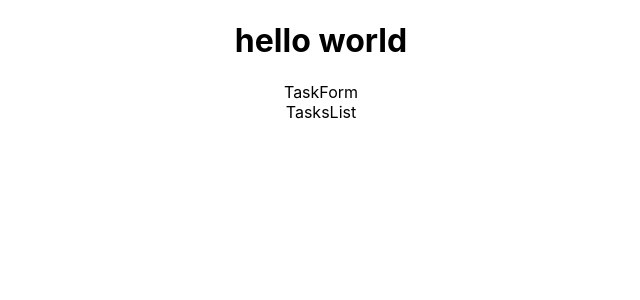
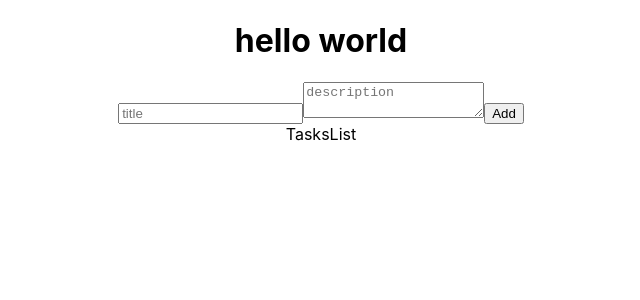
Before and after one commit to juliswer/react-toolkit-practise, a React (Create React App) app: page / in a window 1280 px wide. Shown: the top 300 px of the page, without its empty margins (319-959 px from the left). Built offline with nearby package versions, Linux system fonts and the light colour scheme.

Commit message:
uploading the state and payload

```diff
--- a/src/components/TaskForm.js
+++ b/src/components/TaskForm.js
@@ -1,11 +1,56 @@
-import { useSelector } from "react-redux";
+import React from "react";
+import { useSelector, useDispatch } from "react-redux";
 
 function TaskForm() {
   const tasks = useSelector((state) => state.tasks);
+  const dispatch = useDispatch();
 
-  console.log(`TaskForm: tasks: ${tasks}`);
+  const [task, setTask] = React.useState({
+    id: "",
+    title: "",
+    description: "",
+  });
 
-  return <div>TaskForm</div>;
+  const handleChange = (e) => {
+    const id = Date.now();
+    const taskFound = tasks.find((task) => (task.id = id));
+    if (!taskFound) {
+      setTask({
+        ...task,
+        [e.target.name]: e.target.value,
+        id,
+      });
+    } else {
+      alert("Task already exists, please try again later");
+    }
+  };
+
+  const handleSubmit = (e) => {
+    e.preventDefault();
+    dispatch({
+      type: "ADD_TASK",
+      payload: task,
+    });
+  };
+
+  return (
+    <form onSubmit={handleSubmit}>
+      <input
+        type="text"
+        placeholder="title"
+        name="title"
+        onChange={handleChange}
+      />
+
+      <textarea
+        name="description"
+        placeholder="description"
+        onChange={handleChange}
+      ></textarea>
+
+      <button type="submit">Add</button>
+    </form>
+  );
 }
 
 export default TaskForm;
--- a/src/features/tasks/taskSlice.js
+++ b/src/features/tasks/taskSlice.js
@@ -1,11 +1,13 @@
-import {createSlice} from '@reduxjs/toolkit';
+import { createSlice } from "@reduxjs/toolkit";
 
 const taskSlice = createSlice({
-    name: 'tasks',
-    initialState: [1, 2],
-    reducers: {
+  name: "tasks",
+  initialState: [],
+  reducers: {
+    addTask: (state, action) => {
+      console.log(action.payload);
+    },
+  },
+});
 
-    }
-})
-
-export default taskSlice.reducer
+export default taskSlice.reducer;
```
